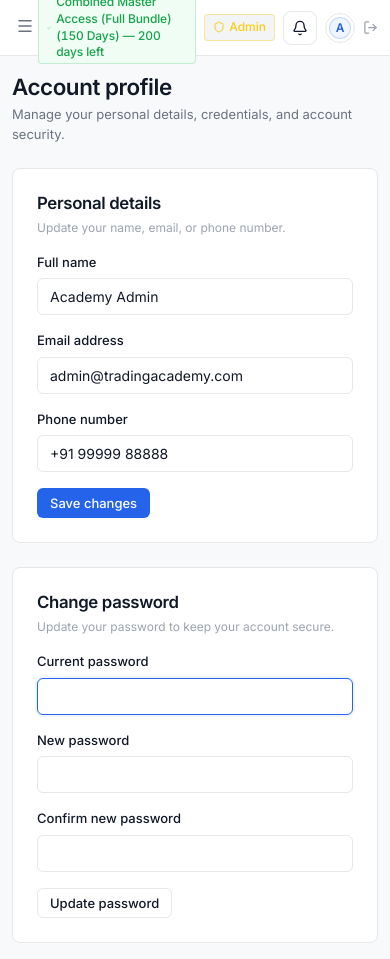
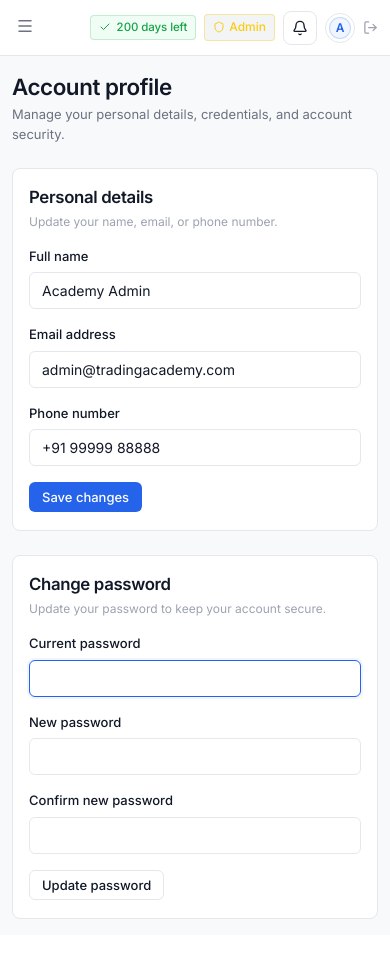
Before and after one commit to vishvam5379/Tradex_Academy, a Django app: page /accounts/profile/ in a window 390 px wide. After the commit the page ends 919 px from the top, so only its background shows below. Run offline with Django 5.2, Linux system fonts and the light colour scheme; a user stored in the database is signed in; data comes from the database, SQL or seed files in the repository; tables that the repository leaves empty hold one stand-in row (values such as "Sample post").

Commit message:
Fix plan badge overlap, text overflow on course cards, and ghosted heading text on mobile dashboard

```diff
--- a/static/css/dashboard.css
+++ b/static/css/dashboard.css
@@ -231,6 +231,14 @@
   color: var(--text-secondary);
   cursor: pointer;
   padding: 4px;
+}
+
+/* Header Plan Badge (Subscription status in topbar) */
+.header-plan-badge .plan-badge-short {
+  display: none;
+}
+.header-plan-badge .plan-badge-full {
+  display: inline;
 }
 
 .user-profile-badge {
@@ -518,6 +526,9 @@
   .dashboard-header {
     padding: 0 12px;
   }
+  .dashboard-header .header-left span {
+    display: none; /* Hide header title text on mobile to give full room to badge and actions */
+  }
   .dashboard-content {
     padding: 16px 12px;
   }
@@ -526,6 +537,21 @@
   }
   .header-right .hide-on-mobile {
     display: none !important;
+  }
+  .header-plan-badge {
+    max-width: 150px;
+    white-space: nowrap;
+    overflow: hidden;
+    text-overflow: ellipsis;
+    font-size: 0.72rem;
+    padding: 3px 8px;
+    flex-shrink: 1;
+  }
+  .header-plan-badge .plan-badge-full {
+    display: none !important;
+  }
+  .header-plan-badge .plan-badge-short {
+    display: inline !important;
   }
   .header-subscribe-btn {
     padding: 5px 8px;
@@ -554,10 +580,71 @@
     min-width: 130px;
     text-align: center;
     justify-content: center;
+    white-space: normal !important;
   }
+  /* Section headers stacking on mobile */
+  .dash-section-header,
+  .course-progress-header {
+    flex-direction: column !important;
+    align-items: flex-start !important;
+    gap: 4px !important;
+  }
+  /* Course tracks cards & text wrapping */
   .course-tracks-grid {
-    grid-template-columns: 1fr !important;
-    gap: 16px;
+    grid-template-columns: 100% !important;
+    gap: 16px !important;
+    min-width: 0 !important;
+    max-width: 100% !important;
+    width: 100% !important;
+  }
+  .course-tracks-grid .card {
+    min-width: 0 !important;
+    max-width: 100% !important;
+    width: 100% !important;
+    box-sizing: border-box !important;
+    padding: 18px 16px !important;
+    overflow: hidden !important;
+  }
+  .course-tracks-grid .card p {
+    overflow-wrap: break-word !important;
+    word-wrap: break-word !important;
+    word-break: normal !important;
+    max-width: 100% !important;
+    margin-bottom: 14px !important;
+  }
+  .course-tracks-grid .card .btn {
+    white-space: normal !important;
+    overflow-wrap: break-word !important;
+    word-break: break-word !important;
+    text-align: center !important;
+    max-width: 100% !important;
+    line-height: 1.35 !important;
+    padding: 10px 14px !important;
+  }
+  /* Progress cards in grid-2 */
+  .grid-2 {
+    grid-template-columns: 100% !important;
+    min-width: 0 !important;
+    max-width: 100% !important;
+  }
+  .grid-2 .card {
+    min-width: 0 !important;
+    max-width: 100% !important;
+    box-sizing: border-box !important;
+    padding: 18px 16px !important;
+    overflow: hidden !important;
+  }
+  .grid-2 .card p {
+    overflow-wrap: break-word !important;
+    word-wrap: break-word !important;
+    max-width: 100% !important;
+  }
+  .grid-2 .card .btn {
+    white-space: normal !important;
+    overflow-wrap: break-word !important;
+    word-break: break-word !important;
+    text-align: center !important;
+    max-width: 100% !important;
   }
   #notificationMenu {
     max-width: calc(100vw - 24px) !important;
--- a/templates/dashboard_base.html
+++ b/templates/dashboard_base.html
@@ -129,9 +129,10 @@
 
       <div class="header-right">
         {% if user_has_active_subscription %}
-        <span class="badge badge-green num">
-          <i data-lucide="check" style="width: 12px; height: 12px;"></i>
-          {{ active_subscription.plan_name }} &mdash; {{ active_subscription.days_remaining }} days left
+        <span class="badge badge-green num header-plan-badge">
+          <i data-lucide="check" style="width: 12px; height: 12px; flex-shrink: 0;"></i>
+          <span class="plan-badge-full">{{ active_subscription.plan_name }} &mdash; {{ active_subscription.days_remaining }} days left</span>
+          <span class="plan-badge-short">{{ active_subscription.days_remaining }} days left</span>
         </span>
         {% else %}
         <a href="/pay/starter/" class="badge badge-gray num hide-on-mobile" style="text-decoration: none; color: var(--text-secondary);">
```
Also changed, not shown: templates/courses/dashboard.html (+4 -4 lines).
